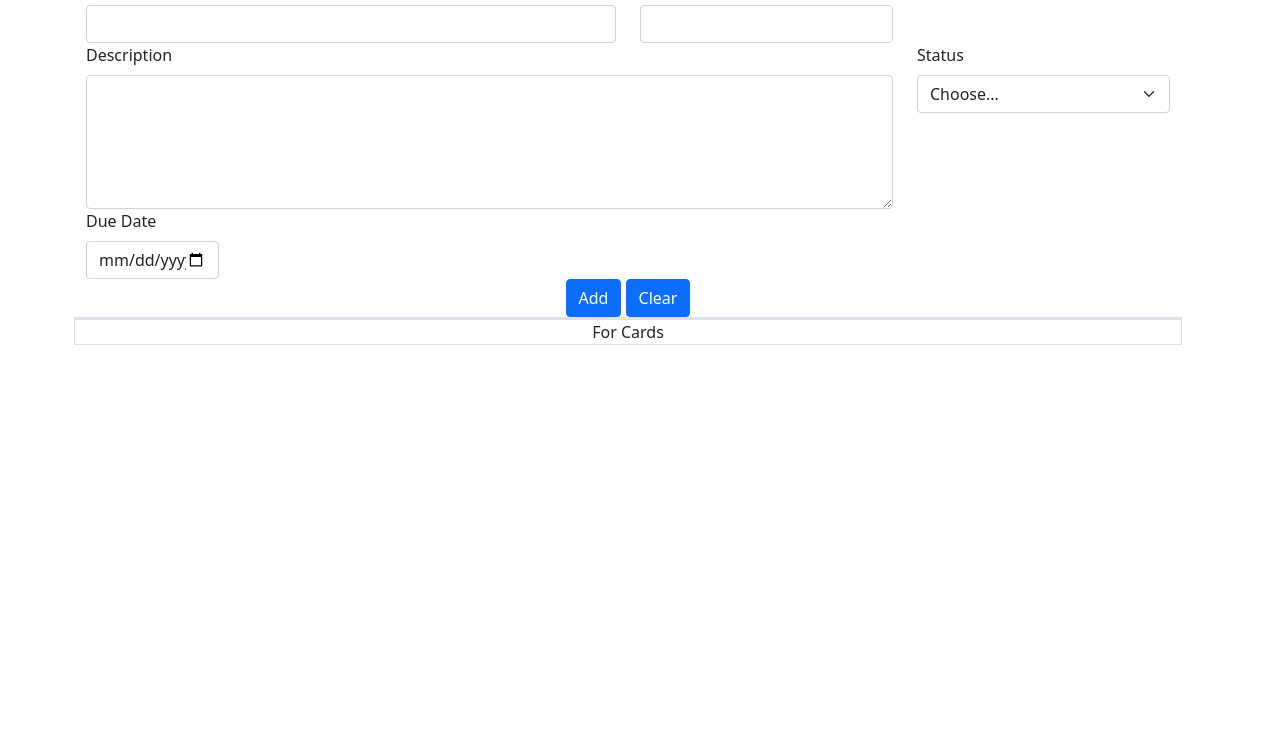
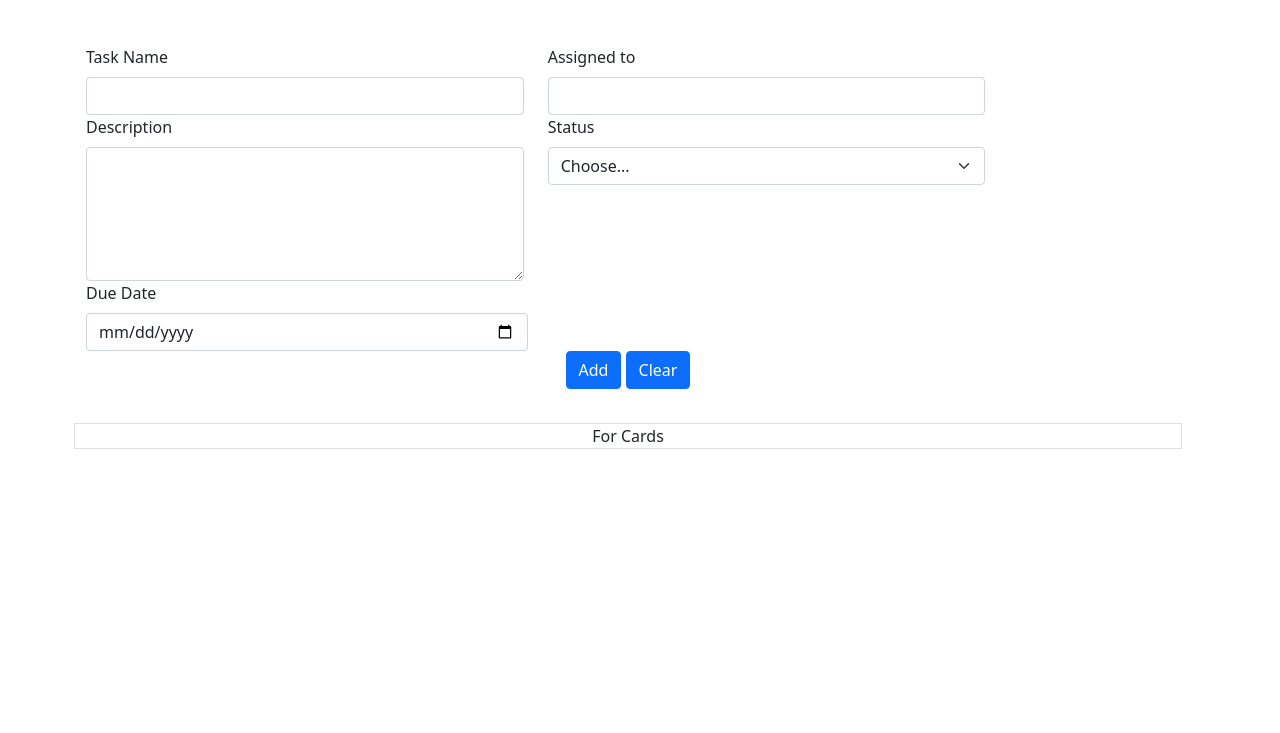
Before and after one commit to bspama/jwdfinalproject, a plain HTML site: page index.html in a window 1280 px wide. Shown: the part 67-800 px from the top of the page. Drawn offline with nearby package versions, Linux system fonts and the light colour scheme.

Commit message:
Changed alignment of fields

```diff
--- a/index.html
+++ b/index.html
@@ -21,17 +21,19 @@
     <header>
       <h1 class="text-center"><i class="bi bi-check2-square"></i> Tasker</h1>
     </header>
-
+<br>
+<br>
+<br>
     <!-- Applying Grids -->
 <div class="container">
   <form class="row g-3">
   <!-- Grid Row 1 Start -->
   <div class="row">
-      <div class="col-md-6">
+      <div class="col-5">
         <label for="new-name" class="form-label">Task Name</label>
         <input type="text" class="form-control" id="new-name" name="new-name"/>
       </div>
-      <div class="col-3">
+      <div class="col-5">
         <label for="new-assign" class="form-label">Assigned to</label>
         <input type="text" class="form-control" id="new-assign" name="new-assign" />
       </div>
@@ -39,12 +41,12 @@
   <!-- Grid Row 1 End -->
   <!-- Grid Row 2 Start -->
   <div class="row">
-    <div class="col-9">
+    <div class="col-5">
       <label for="new-descript" class="form-label">Description</label>
       <textarea class="form-control" id="new-descript" name="new-descript" rows="5" cols="100">
       </textarea>
     </div>
-    <div class="col-3">
+    <div class="col-5">
       <label for="new-status" class="form-label">Status</label>
       <select id="new-status" name="new-status" class="form-select">
         <option selected>Choose...</option>
@@ -59,7 +61,7 @@
   <!-- Grid Row 3 Start -->
   <div class="row">
     <div class="col">
-      <div class="col-3">
+      <div class="col-10">
         <label for="new-duedate" class="form-label">Due Date</label>
         <input type="date" class="form-control" id="new-duedate" name="new-duedate"/>
       </div>
@@ -77,23 +79,9 @@
   </div>
 </div>
 <!-- Grid Row 4 End -->
-<!-- Grid Row 4 Start -->
-<div class="row">
-  <div class="col">
-
-  </div>
-  <div class="col">
-
-  </div>
-</div>
-<!-- Grid Row 4 End -->
-<!-- Grid Row 4 Start -->
-<div class="row">
-  <div class="col border text-center">
-
-  </div>
-</div>
-<!-- Grid Row 4 End -->
+<br>
+<br>
+<br>
 <!-- Grid Row 5 Start -->
 <div class="row">
   <div class="col border text-center">
```
